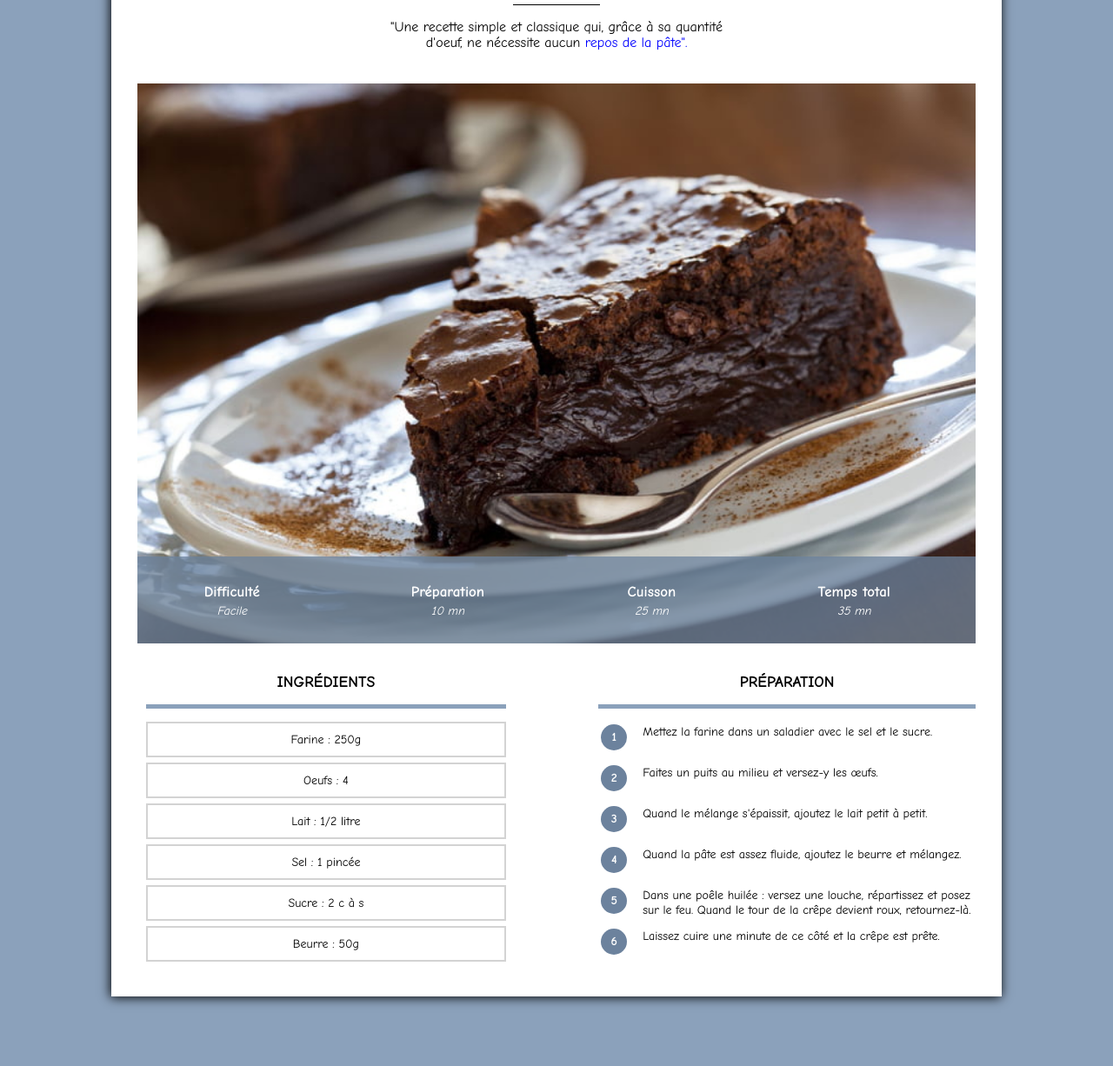
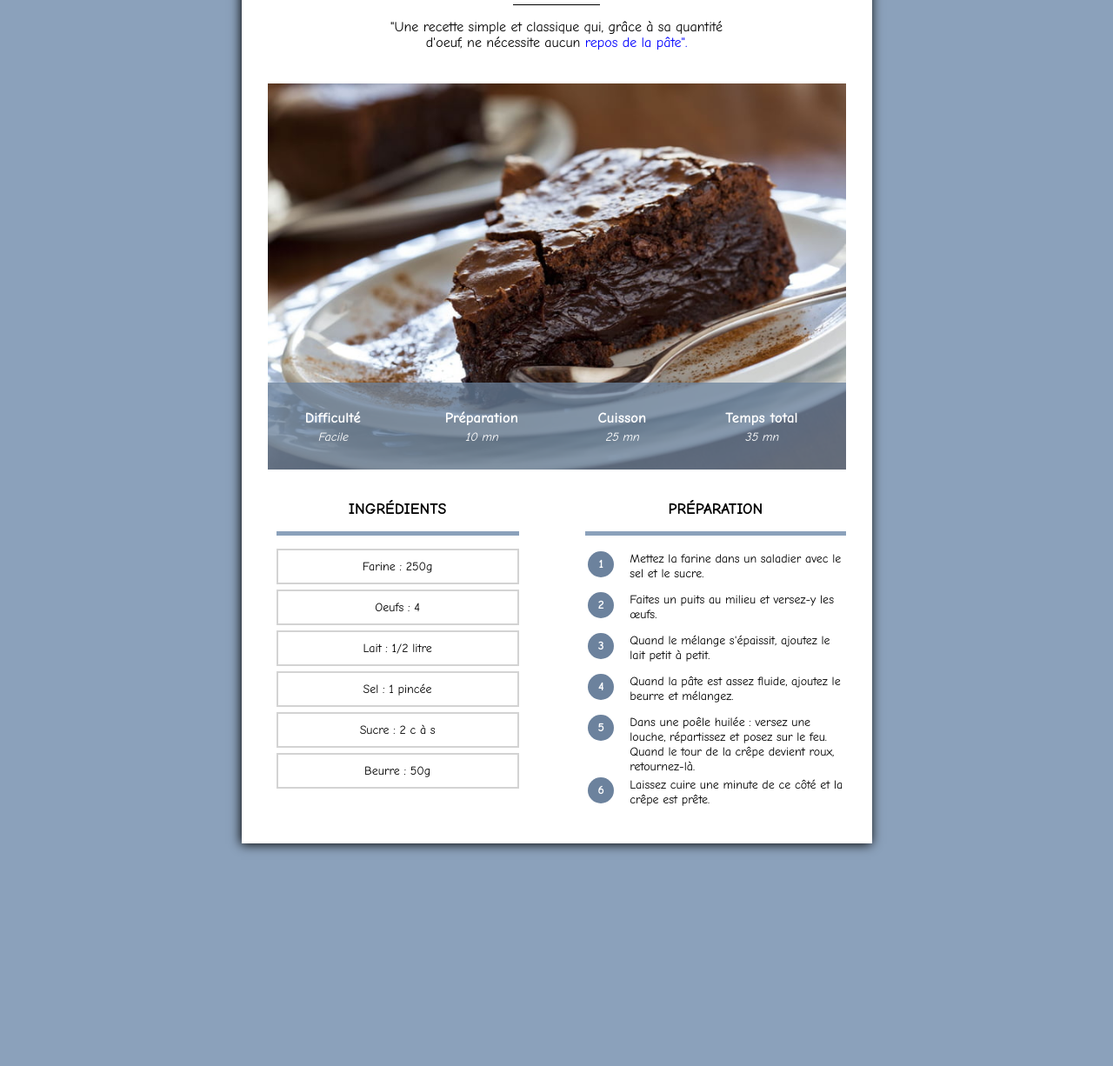
Before and after one commit to smartmedia83/site_recettes, a plain HTML site: page index.html in a window 1280 px wide. Shown: the part 161-1387 px from the top of the page at 87% size. After the commit the page ends 1211 px from the top, so only its background shows below. Drawn offline with Linux system fonts and the light colour scheme.

Commit message:
Add files via upload

```diff
--- a/index.html
+++ b/index.html
@@ -4,9 +4,8 @@
     <head>
         <title>Gateau au chocolat</title>
         <meta charset="UTF-8">
+        <meta name="viewport" content="width=device-width, initial-scale=1.0">
         <link rel="stylesheet" href="recette.css"/>
-        <style>
-        </style>
     </head>
     <body>
         <!-- test stylr span
--- a/recette.css
+++ b/recette.css
@@ -93,15 +93,13 @@ table.info th {
 
 div.colonne1 {
     margin-top: 20px;
-    margin-right: 10%;
-    width: 45%;
+    width: 100%;
     display: inline-block;
 }
 
 div.colonne2 {
     margin-top: 20px;
-    width: 45%;
-    float: right;
+    width: 100%;
 }
 
 div.colonne1 h2 {
@@ -184,4 +182,26 @@ table.preparation td.instruction {
         font-size: 17px;
     }
 
+    div.colonne1 {
+        margin-right: 10%;
+        width: 45%;
+    }
+
+    div.colonne2 {
+        width: 45%;
+        float: right;
+    }
+
 }
+
+/* Styles pour écran sup 900px */
+@media only screen and (min-width: 900px) {
+    div.contenu {
+        margin-left: auto;
+        margin-right: auto;
+        margin-top: 60px;
+        margin-bottom: 80px;
+        max-width: 665px;
+    }
+
+}
```
